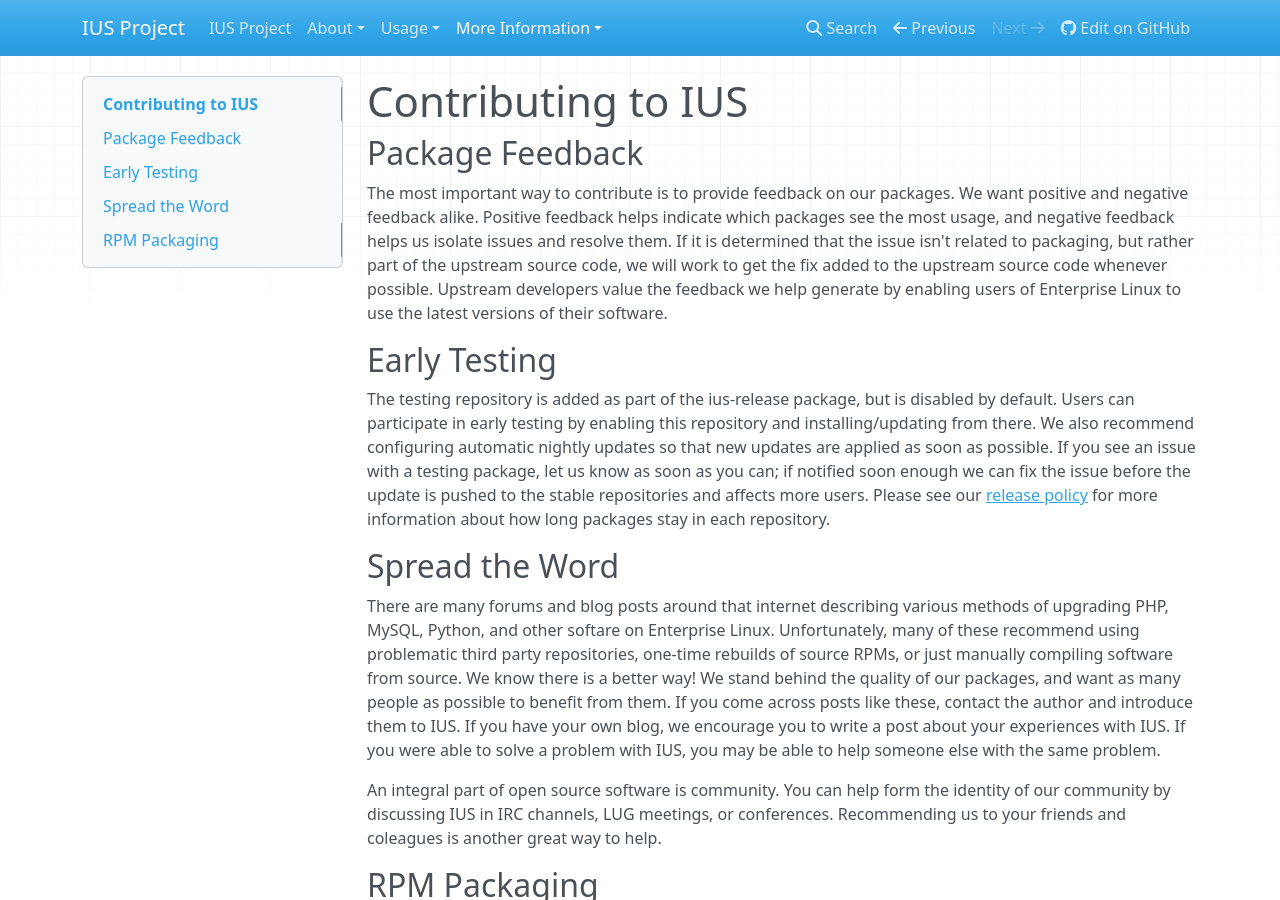
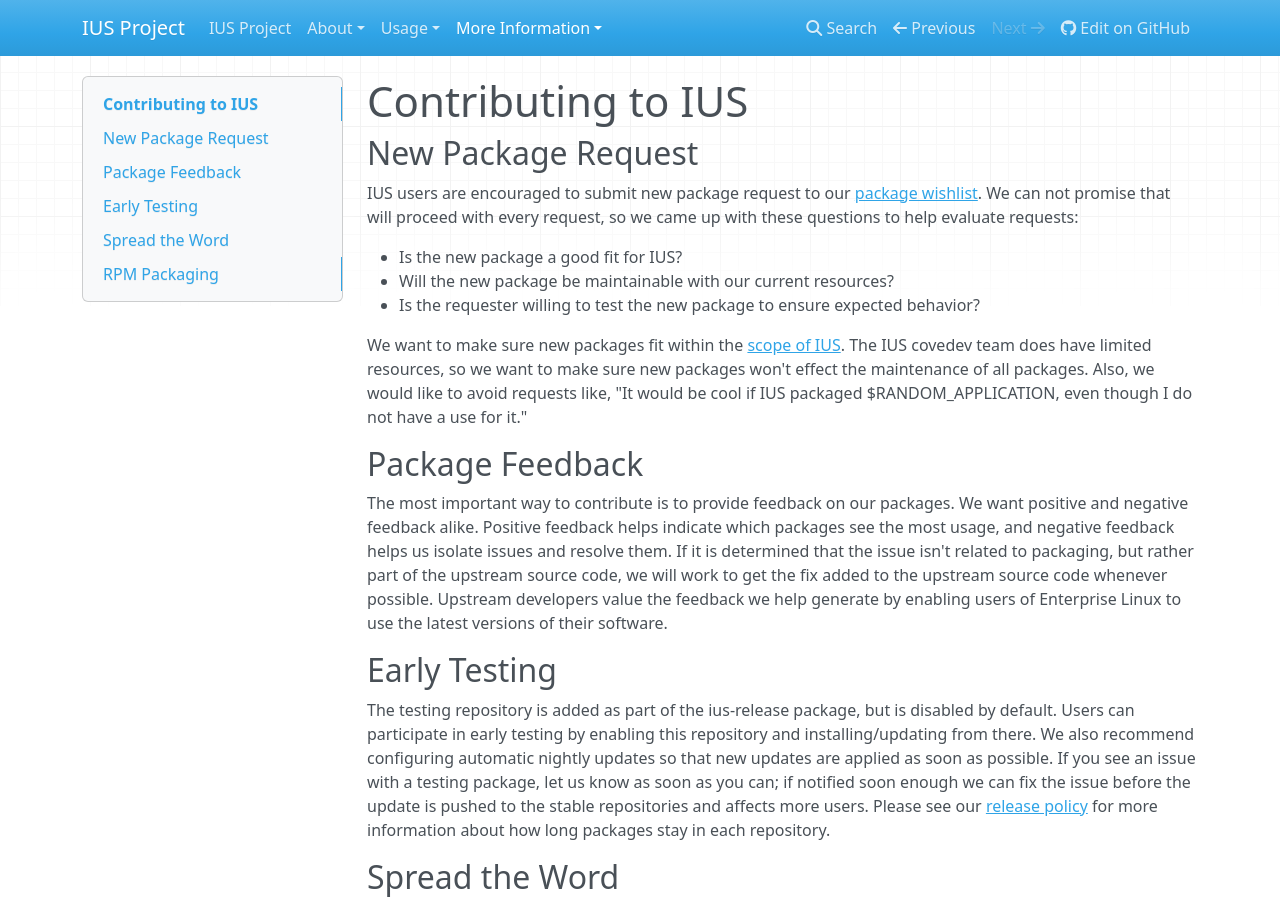
Before and after one commit to iusrepo/ius.io, an MkDocs documentation site: the page built from docs/Contributing.md, in a window 1280 px wide and 900 px high. Built offline with MkDocs 1.6.1, drawn with Linux system fonts in a browser that asks for light colours; nearby versions of some CDN libraries; old or Windows-style settings are respelled for this version of MkDocs.

Commit message:
Adding wishlist to Contributing.

```diff
--- a/docs/Contributing.md
+++ b/docs/Contributing.md
@@ -1,4 +1,20 @@
 # Contributing to IUS
+
+## New Package Request
+
+IUS users are encouraged to submit new package request to our [package
+wishlist][1].  We can not promise that will proceed with every request, so we
+came up with these questions to help evaluate requests:
+
+* Is the new package a good fit for IUS?
+* Will the new package be maintainable with our current resources?
+* Is the requester willing to test the new package to ensure expected behavior?
+
+We want to make sure new packages fit within the [scope of IUS][2].  The IUS
+covedev team does have limited resources, so we want to make sure new packages
+won't effect the maintenance of all packages.  Also, we would like to avoid
+requests like, "It would be cool if IUS packaged $RANDOM_APPLICATION, even
+though I do not have a use for it."
 
 ## Package Feedback
 
@@ -19,7 +35,7 @@ repository and installing/updating from there.  We also recommend configuring
 automatic nightly updates so that new updates are applied as soon as possible.
 If you see an issue with a testing package, let us know as soon as you can; if
 notified soon enough we can fix the issue before the update is pushed to the
-stable repositories and affects more users.  Please see our [release policy][1]
+stable repositories and affects more users.  Please see our [release policy][3]
 for more information about how long packages stay in each repository.
 
 ## Spread the Word
@@ -43,8 +59,8 @@ way to help.
 ## RPM Packaging
 
 Users can participate in the development of our RPM packages by sending us pull
-requests against our [spec files][2] on GitHub.  We also accept new package
-requests on our [wishlist][3].
+requests against our [spec files][4] on GitHub.  We also accept new package
+requests on our [wishlist][5].
 
 Currently only members of the Core Development Team who are Rackspace employees
 have access to our package build system.  We are using a custom solution to
```
Also changed, not shown: other parts of docs/Contributing.md (+5 -3 lines).
